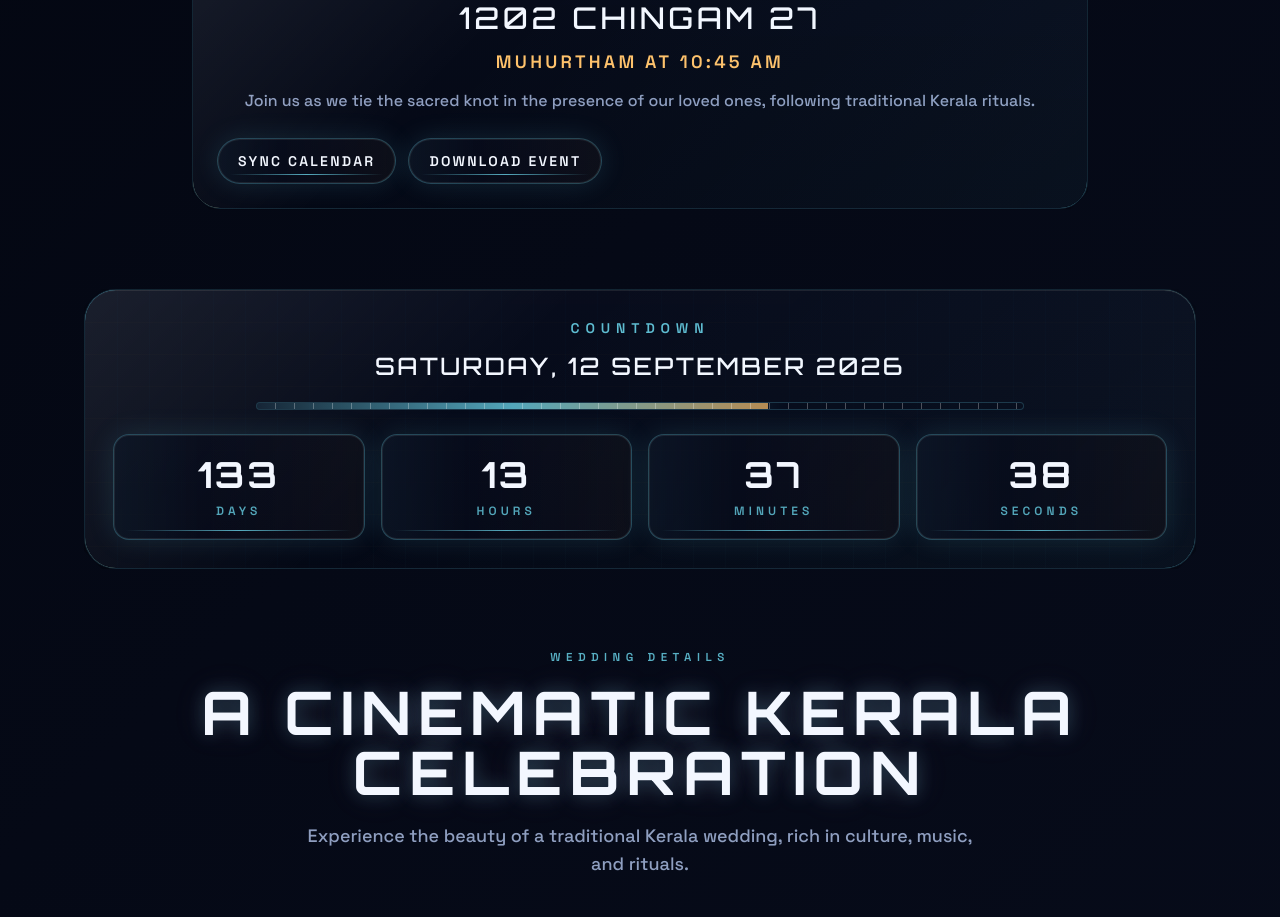
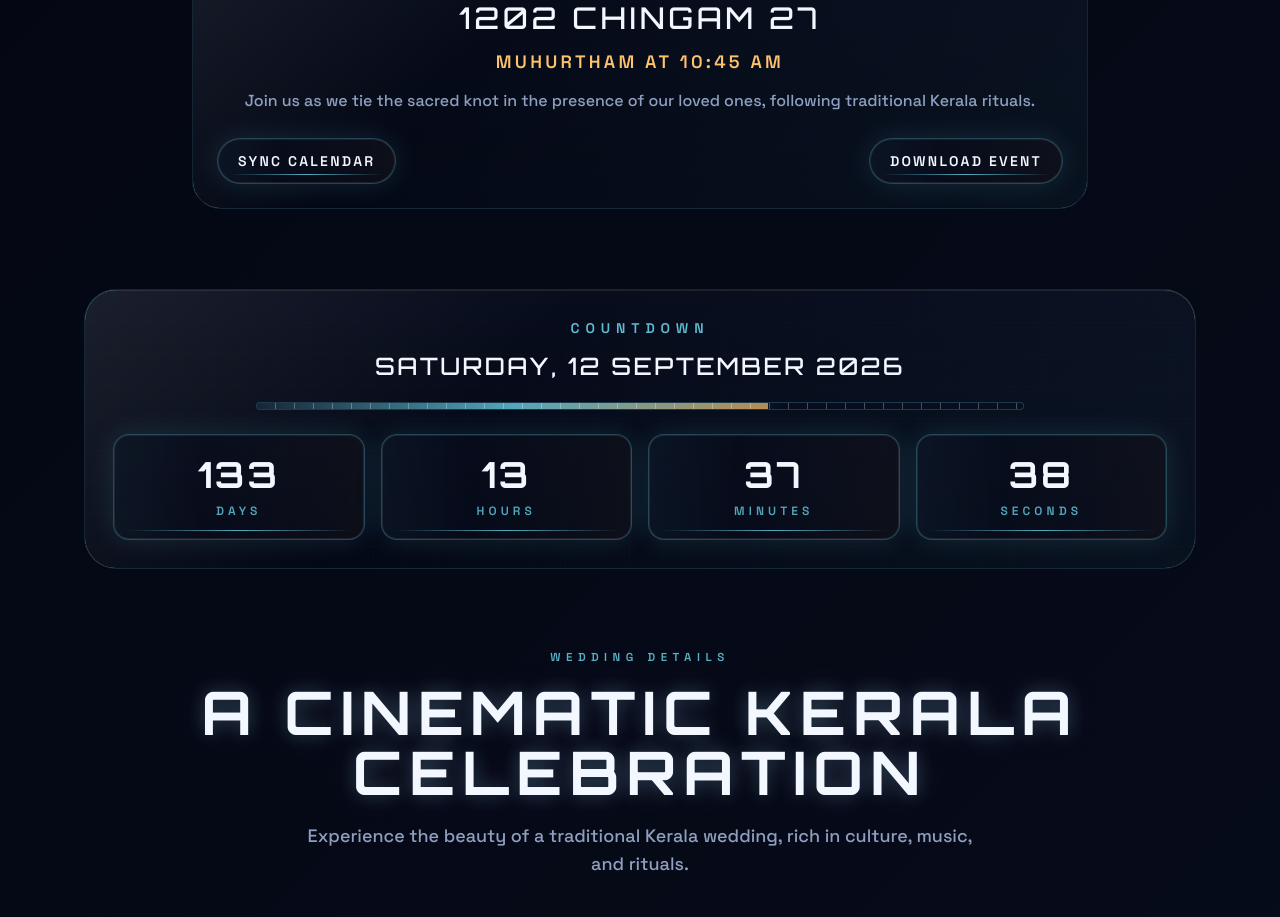
Before and after one commit to jithinpulikkal/marriage, a React (Vite) app in the folder client/: page / in a window 1280 px wide. Shown: the part 1280-2197 px from the top of the page. Built offline with nearby package versions, Linux system fonts and the light colour scheme.

Commit message:
ui updated

```diff
--- a/client/src/pages/Home.jsx
+++ b/client/src/pages/Home.jsx
@@ -189,7 +189,7 @@
                             <p className="mt-3 font-serif text-2xl uppercase tracking-[0.12em] text-maroon sm:text-3xl">{events.wedding.timeText}</p>
                             <p className="mt-3 text-lg font-semibold uppercase tracking-[0.18em] text-gold">{events.wedding.muhurthamText}</p>
                             <p className="mt-3 text-base leading-relaxed text-teak/80">{events.wedding.description}</p>
-                            <div className="mt-6 flex flex-col gap-3 sm:flex-row">
+                            <div className="mt-6 flex flex-col gap-3 sm:flex-row justify-between">
                                 <a
                                     href={googleCalendarLink}
                                     target="_blank"
```
